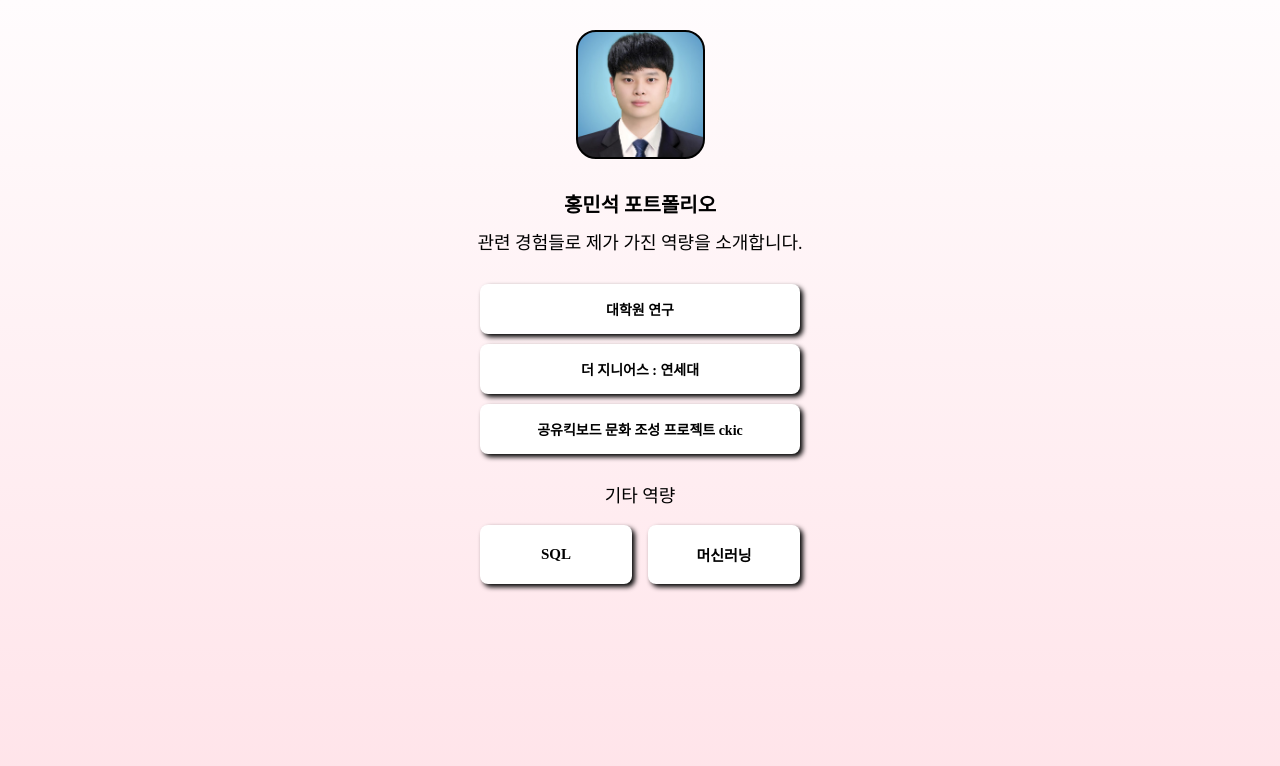
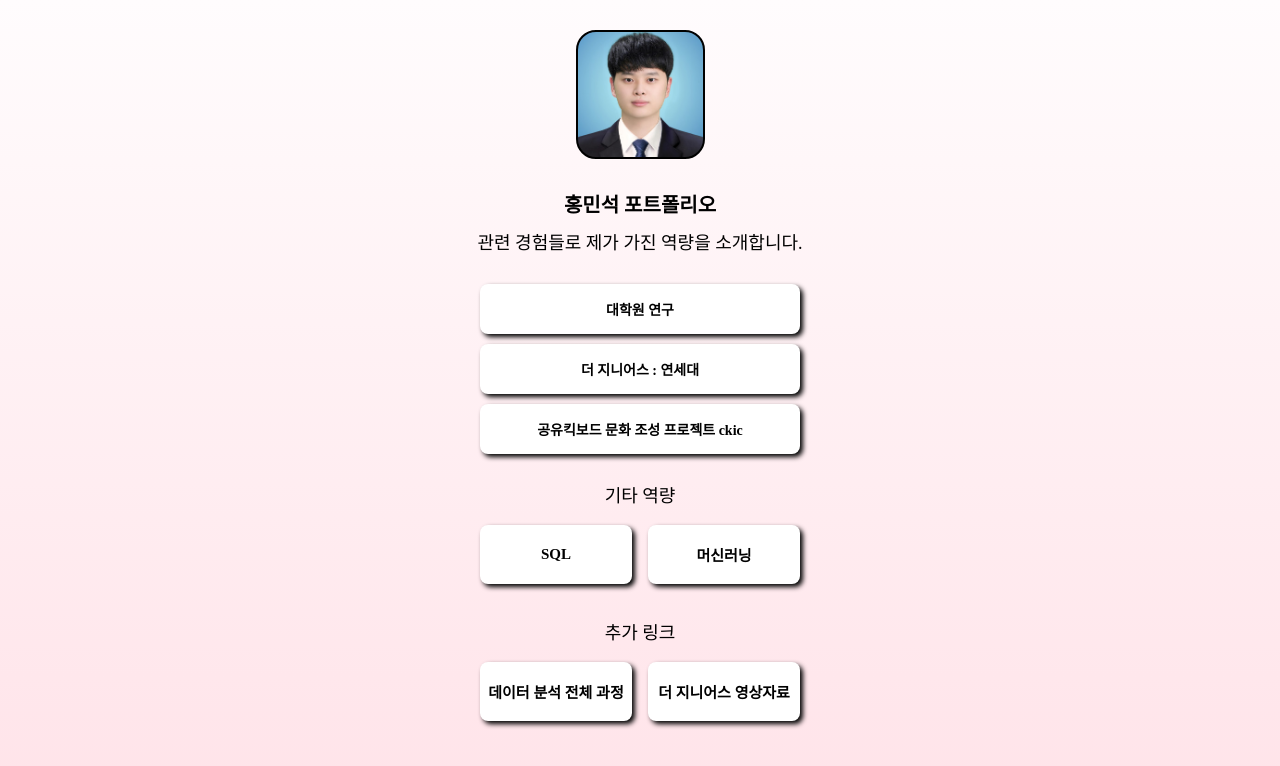
Before and after one commit to sis01245/myprofile, a plain HTML site: page index.html in a window 1280 px wide. Drawn offline with Linux system fonts and the light colour scheme; a web font is replaced by a local one.

Commit message:
Update index.html

```diff
--- a/index.html
+++ b/index.html
@@ -71,7 +71,7 @@
         .wrap > a:hover {
             background-color: #f2f2f2;
         }
-        .others {
+        .others1 {
             margin-top: 17px;
             display: flex;
             flex-direction: column;
@@ -80,7 +80,7 @@
             color: #000000;
             font-size: 18px;
         }
-        .buttons > a {
+        .buttons1 > a {
             width: 152px;
             height: 59px;
             border-radius: 8px;
@@ -97,10 +97,42 @@
             box-shadow: 3px 3px 5px 0px black;
             margin: 0px 8px 17px 8px;
         }
-        .buttons {
+        .buttons1 {
             display: flex;
         }
-        .buttons > a:hover {
+        .buttons1 > a:hover {
+            background-color: #f2f2f2;
+        }
+        .others2 {
+            margin-top: 17px;
+            display: flex;
+            flex-direction: column;
+            justify-content: center;
+            align-items: center;
+            color: #000000;
+            font-size: 18px;
+        }
+        .buttons2 > a {
+            width: 152px;
+            height: 59px;
+            border-radius: 8px;
+            border-color: #000000;
+            background-color: white;
+            font-size: 15px;
+            font-weight: bold;
+            color:black;
+            display: flex;
+            flex-direction: row;
+            justify-content: center;
+            align-items: center;
+            text-decoration: none;
+            box-shadow: 3px 3px 5px 0px black;
+            margin: 0px 8px 17px 8px;
+        }
+        .buttons2 {
+            display: flex;
+        }
+        .buttons2 > a:hover {
             background-color: #f2f2f2;
     </style>
 </head>
@@ -109,13 +141,18 @@
         <div class="profile"></div>
         <h1 class="main">홍민석 포트폴리오</h1>
         <p class="sub">관련 경험들로 제가 가진 역량을 소개합니다.</p>
-        <a target="_blank" href="https://drive.google.com/drive/u/1/folders/1GtICYLrgv5fupxfnO4zZj-rEIzQzSeUA">대학원 연구</a>
-        <a target="_blank" href="https://drive.google.com/drive/u/1/folders/1izXfsrY0_nXsOTuqD3LEfNN02Ctl7bT5">더 지니어스 : 연세대</a>
-        <a target="_blank" href="https://chang.spartacodingclub.kr/">공유킥보드 문화 조성 프로젝트 ckic</a>
-        <p class="others">기타 역량</p>
-        <div class="buttons">
+        <a target="_blank" href="https://sis01245.github.io/graduate/">대학원 연구</a>
+        <a target="_blank" href="https://sis01245.github.io/thegenius/">더 지니어스 : 연세대</a>
+        <a target="_blank" href="https://sis01245.github.io/ckic/">공유킥보드 문화 조성 프로젝트 ckic</a>
+        <p class="others1">기타 역량</p>
+        <div class="buttons1">
             <a class="hang" target="_blank" href="https://hanghae99.spartacodingclub.kr/">SQL</a>
             <a class="chang"target="_blank" href="https://chang.spartacodingclub.kr/">머신러닝</a>
+        </div>
+        <p class="others2">추가 링크</p>
+        <div class="buttons2">
+            <a class="hang" target="_blank" href="https://sis01245.github.io/-/">데이터 분석 전체 과정</a>
+            <a class="chang"target="_blank" href="https://drive.google.com/drive/folders/1izXfsrY0_nXsOTuqD3LEfNN02Ctl7bT5?usp=sharing">더 지니어스 영상자료</a>
         </div>
     </div>
 </body>
```
